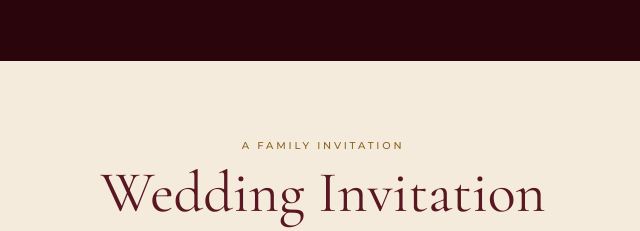
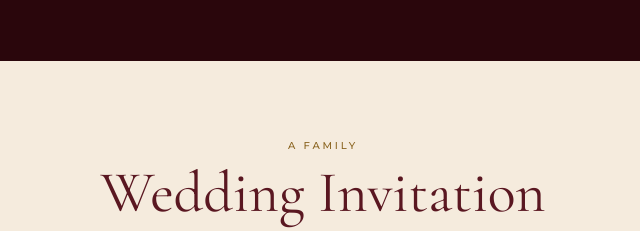
Before and after one commit to jjcreationz/JJ_Wedding_Invitation, a plain HTML site: page index.html in a window 1280 px wide. Shown: the part 1200-1431 px from the top of the page, 317-957 px from the left. Drawn offline with nearby package versions, Linux system fonts and the light colour scheme.

Commit message:
Update index.html

```diff
--- a/index.html
+++ b/index.html
@@ -1022,7 +1022,7 @@ window.gtranslateSettings['43217984'] = {
 <div class="wrap">
 
     <div class="head">
-        <div class="eyebrow">A FAMILY INVITATION</div>
+        <div class="eyebrow">A FAMILY</div>
         <h2>Wedding Invitation</h2>
         <p>“Marriage is honourable in all.” - Hebrews 13:4</p>
     </div>
```
